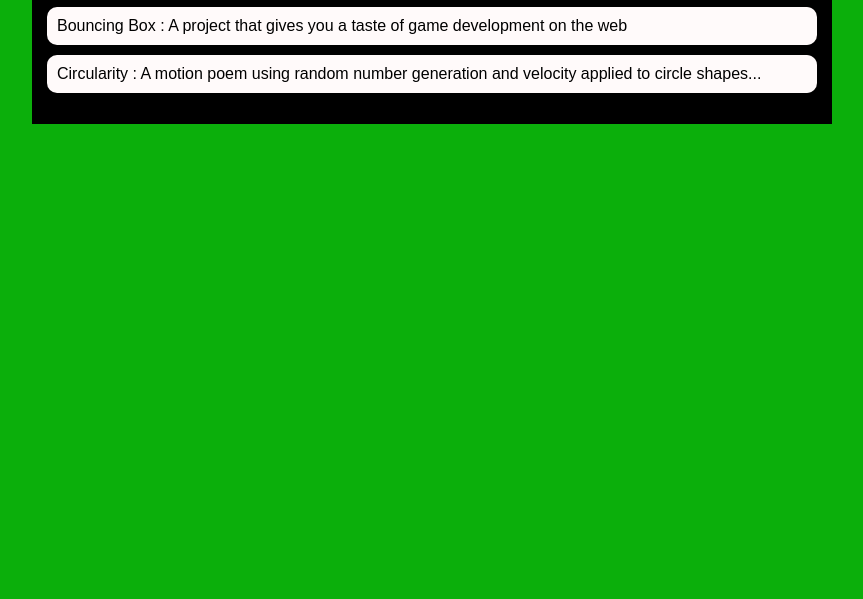
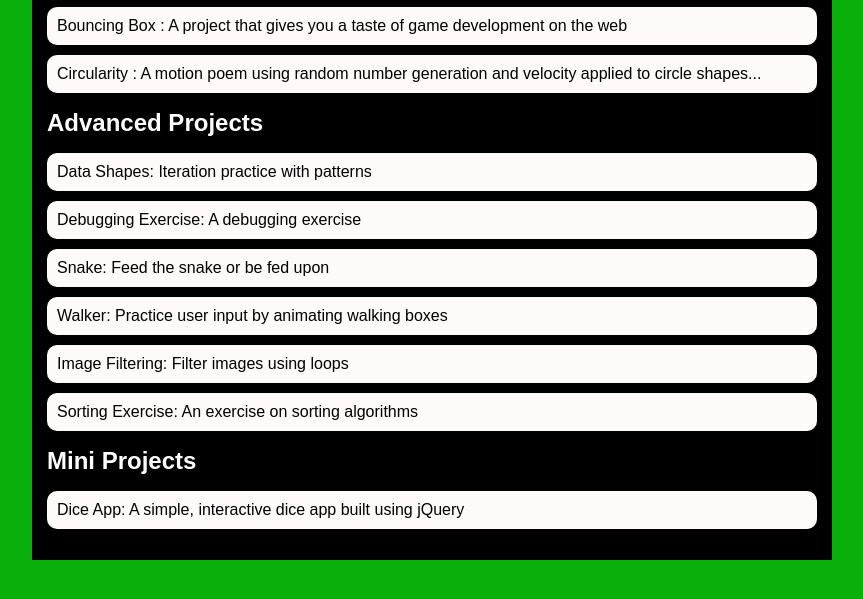
Before and after one commit to TaylorGle0916/TaylorGle0916.github.io, a plain HTML site: page portfolio.html in a window 1280 px wide. Shown: the part 195-794 px from the top of the page, without its empty margins (208-1071 px from the left). Drawn offline with Linux system fonts and the light colour scheme.

Commit message:
add ASD projects

```diff
--- a/portfolio.html
+++ b/portfolio.html
@@ -28,7 +28,20 @@
     <li><a href="fsd-projects/bouncing-box/">Bouncing Box : A project that gives you a taste of game development on the web </a></li>
     <li><a href="fsd-projects/circularity/">Circularity : A motion poem using random number generation and velocity applied to circle shapes...</a></li>
   </ul>
-  </div>
+ <h2>Advanced Projects</h2>
+<ul id ="portfolio">
+    <li><a href="asd-projects/data-shapes"> Data Shapes: Iteration practice with patterns</a></li>
+    <li><a href="asd-projects/debugging-exercise"> Debugging Exercise: A debugging exercise</a></li>
+    <li><a href="asd-projects/snake">Snake: Feed the snake or be fed upon</a></li>
+    <li><a href="asd-projects/walker">Walker: Practice user input by animating walking boxes</a></li>
+    <li><a href="asd-projects/image-filtering">Image Filtering: Filter images using loops</a></li>
+    <li><a href="asd-projects/sorting">Sorting Exercise: An exercise on sorting algorithms</a></li>
+</ul>
+<h2>Mini Projects</h2>
+<ul id ="portfolio">
+    <li><a href="asd-projects/dice-app"> Dice App: A simple, interactive dice app built using jQuery</a></li>
+</ul>
+</div>
      </main>
     </div>
   </body>
```
Also changed, not shown: fsd-projects/circularity/js/init.js (+5 -3 lines).
